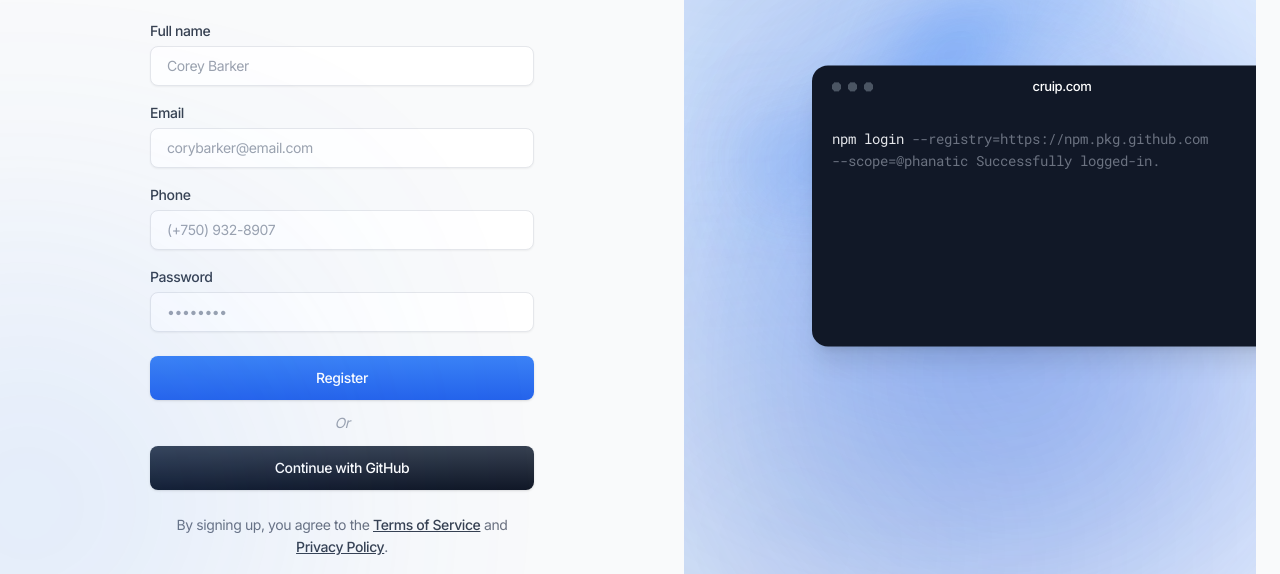
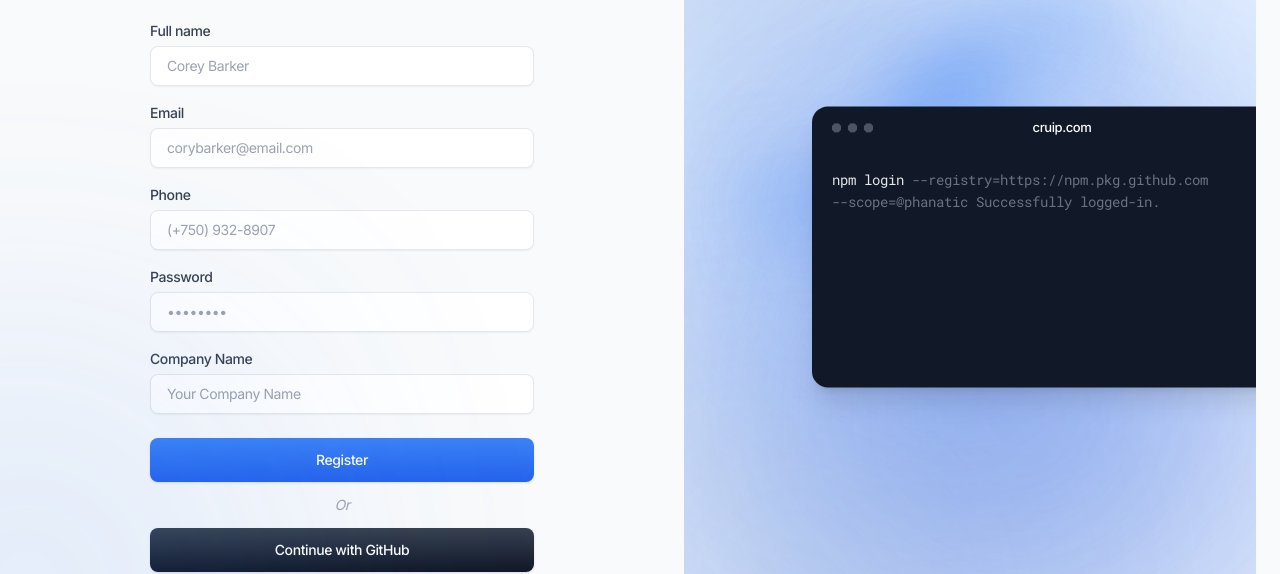
Before and after one commit to Owoblo/move-mail, a website: page signup.html in a window 1280 px wide. Shown: the part 226-800 px from the top of the page. Drawn offline with Linux system fonts and the light colour scheme.

Commit message:
Made some few Changes

```diff
--- a/signup.html
+++ b/signup.html
@@ -78,6 +78,10 @@
                                         <div>
                                             <label class="block text-sm text-gray-700 font-medium mb-1" for="password">Password</label>
                                             <input id="password" class="form-input py-2 w-full" type="password" autocomplete="on" placeholder="••••••••" required />
+                                        </div>
+                                        <div>
+                                            <label class="block text-sm text-gray-700 font-medium mb-1" for="company">Company Name</label>
+                                            <input id="company" class="form-input py-2 w-full" type="text" placeholder="Your Company Name" required />
                                         </div>
                                     </div>
                                     <div class="space-y-3 mt-6">
```
Also changed, not shown: dashboard.html (+1 -1 lines), index.html (+2 -2 lines), images/update.jpg (added).
